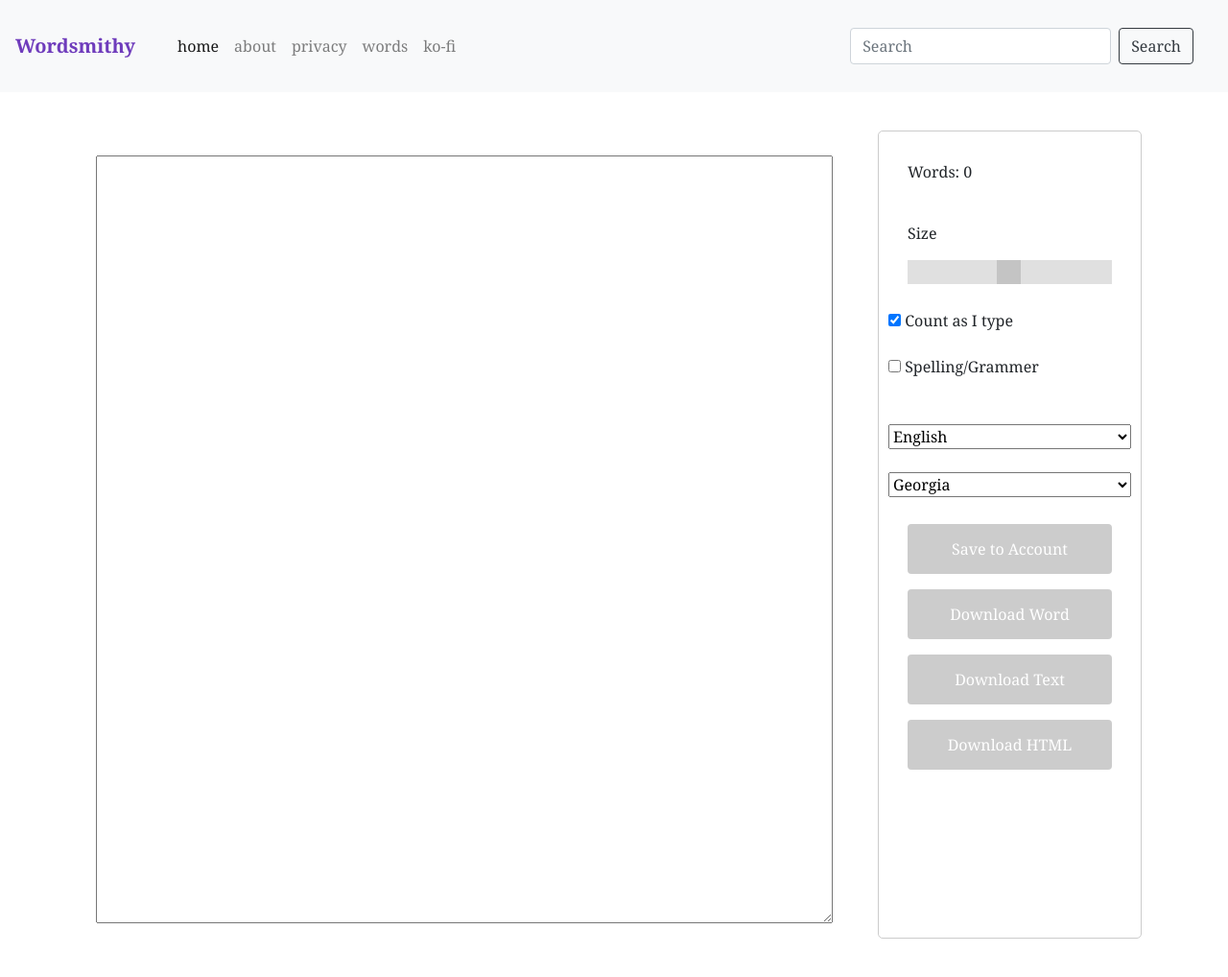
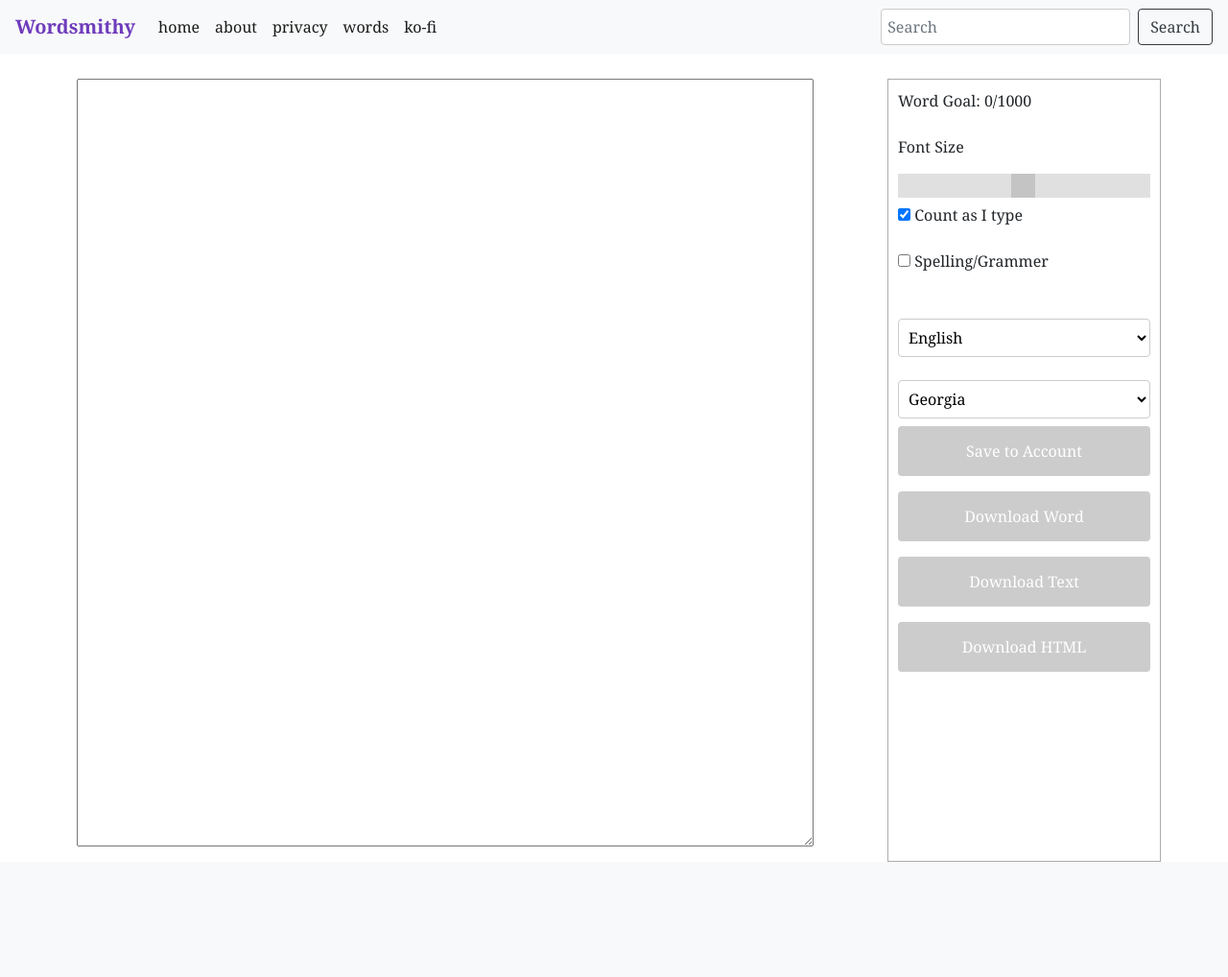
Before and after one commit to JessiDG/Wordsmithy, a Flask app: page / in a window 1280 px wide. Shown: the whole page at 96% size. After the commit the page ends 898 px from the top, so only its background shows below. Run offline with Flask 2, Linux system fonts and the light colour scheme; some libraries are stand-ins or nearby versions.

Commit message:
CSS formatting fixed!

```diff
--- a/templates/home.html
+++ b/templates/home.html
@@ -5,6 +5,7 @@
 * {
     box-sizing: border-box;
 }
+
 textarea {
 	-webkit-box-sizing: border-box;
 	-moz-box-sizing: border-box;
@@ -12,8 +13,6 @@
     width: 60vw;
     height: 100vh;
 }
-
-
 
 /* Create two unequal columns that floats next to each other */
 .column {
@@ -26,7 +25,8 @@
 }
 
 .right {
-    border: 1px solid #ccc;
+    margin-top: 26px;
+    border: 1px solid #acacac;
     width: 25%;
 }
 
@@ -36,14 +36,16 @@
     display: table;
     clear: both;
 }
+
 input[type=text], select {
     width: 100%;
-    /* padding: 12px 20px; */
-    /* margin: 8px 0; */
+    padding: 7px 6px;
+    background-color: #fff;
+    margin: 0px 0;
     display: inline-block;
-    /* border: 1px solid #ccc; */
-    /* border-radius: 4px; */
-    /* box-sizing: border-box; */
+    border: 1px solid #ccc;
+    border-radius: 4px;
+    box-sizing: border-box;
 }
 
 input[type=submit] {
@@ -56,10 +58,6 @@
     border: none;
     border-radius: 4px;
     cursor: pointer;
-}
-
-input[type=submit]:hover {
-    background-color: #6F3CBC;
 }
 
 input[type=option] {
@@ -76,13 +74,10 @@
     input[type=option]:hover {
         background-color: #6F3CBC;
     }
-div {
-    border-radius: 5px;
-    /* background-color: #f2f2f2; */
-    padding: 20px;
+
+input[type=submit]:hover {
+    background-color: #6F3CBC;
 }
-
-/*Making the check boxes look nice*/
 
 /*Making slider look nice*/
 .slidecontainer {
@@ -112,6 +107,7 @@
     background: #acacac;
     cursor: pointer;
 }
+
 .slider::-webkit-slider-thumb:hover {
     -webkit-appearance: none;
     appearance: none;
@@ -132,7 +128,6 @@
     .column {
         width: 100%;
     }
-
 </style>
 </head>
 <body>
@@ -144,9 +139,12 @@
             </form>  </div>
 
             <div class="column right" style="background-color:#fff;">
+
                 <div id="counteroutput"></div>
+
                 <div class="slidecontainer">
-  <p>Size</p>
+                <br>
+  <p>Font Size</p>
   <input type="range" min="1" max="100" value="50" class="slider" id="myRange">
 </div>
                 <input type="checkbox" name="countPref" value="countPref" checked> Count as I type<br><br>
@@ -183,7 +181,9 @@
 
     <script>
 
+
     ;(function(){
+
         var wordcounter = document.getElementById('wordcounter')
         var counteroutput = document.getElementById('counteroutput')
         var counteroutputFoot = document.getElementById('counteroutput-foot')
@@ -192,9 +192,7 @@
         function countemwords(){
             words = (wordcounter.value == '')? 0 : wordcounter.value.split(' ').length
             chars = wordcounter.value.length
-            counteroutput.innerHTML = 'Words: <span class="outputval">' + words + '</span>'
-            // counteroutput.innerHTML = 'Words: <span class="outputval">' + words + '</span> Chars: <span class="outputval">' + chars + '</span>'
-            // counteroutputFoot.innerHTML = 'Words: ' + words + ' Chars: ' + chars
+            counteroutput.innerHTML = 'Word Goal: <span class="outputval">' + words + '/1000</span>'
         }
 
         wordcounter.addEventListener('input', function(e){
--- a/templates/includes/_navbar.html
+++ b/templates/includes/_navbar.html
@@ -9,16 +9,16 @@
       <li class="nav-item active">
         <a class="nav-link" href="/">home <span class="sr-only">(current)</span></a>
       </li>
-      <li class="nav-item">
-        <a class="nav-link" href="/about">about</a>
+      <li class="nav-item active">
+        <a class="nav-link" href="/about">about <span class="sr-only">(current)</span></a>
       </li>
-      <li class="nav-item">
+      <li class="nav-item active">
         <a class="nav-link" href="/privacy">privacy</a>
       </li>
-      <li class="nav-item">
+      <li class="nav-item active">
         <a class="nav-link" href="/articles">words</a>
       </li>
-      <li class="nav-item">
+      <li class="nav-item active">
         <a class="nav-link" href="https://ko-fi.com">ko-fi</a>
       </li>
     </ul>
--- a/templates/layout.html
+++ b/templates/layout.html
@@ -26,16 +26,6 @@
 /* selected link */
 a:active {
     color: #6F3CBC;
-}
-/* Style the links inside the navigation bar */
-.topnav a {
-    float: left;
-    display: block;
-    color: #6F3CBC;
-    text-align: center;
-    padding: 14px 16px;
-    text-decoration: none;
-    font-size: 17px;
 }
 
     .sidenav {
```
Also changed, not shown: 2 other files.
